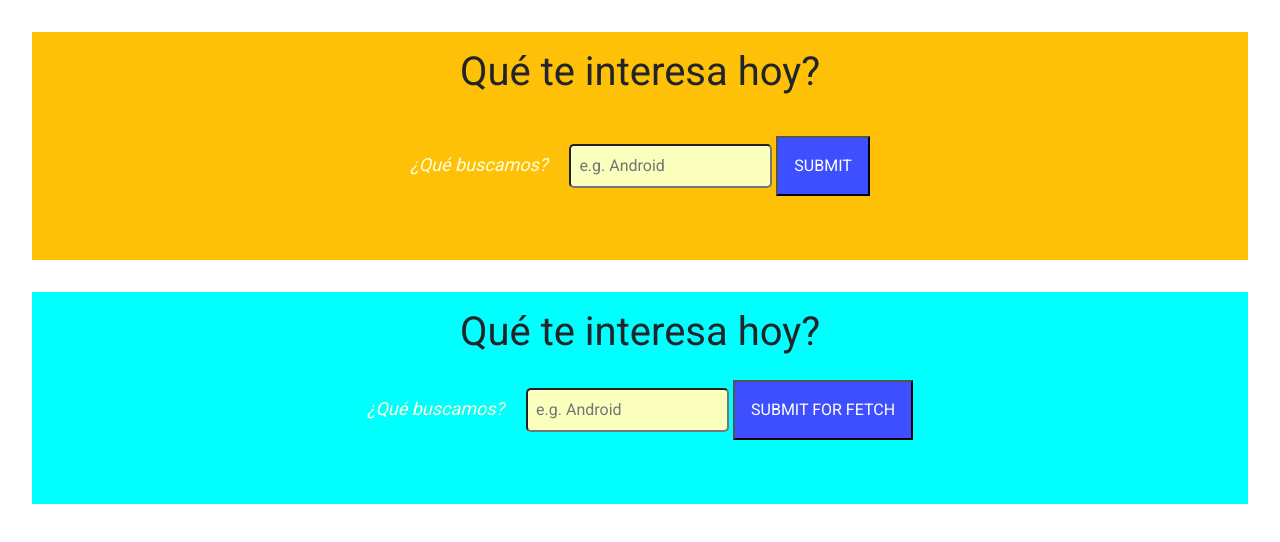
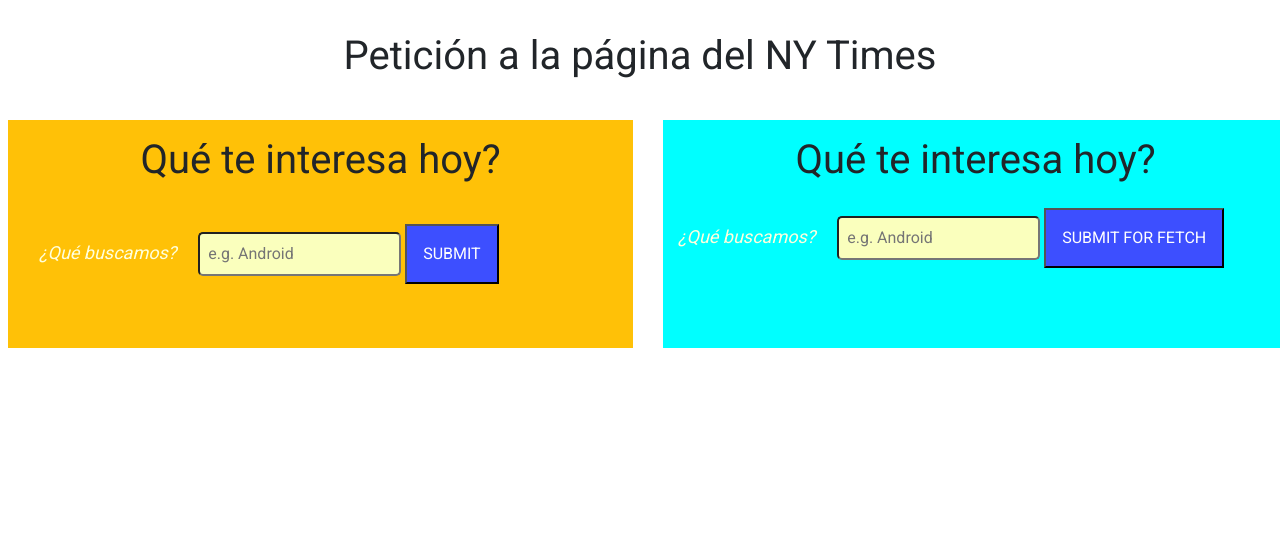
Before and after one commit to LeslyN/xhr-5-project-demo, a website: page public/index.html in a window 1280 px wide. Drawn offline with nearby package versions, Linux system fonts and the light colour scheme.

Commit message:
actualizando readme, estilos

```diff
--- a/public/css/main.css
+++ b/public/css/main.css
@@ -4,6 +4,8 @@
 
 .bg-fetch-container, .bg-xhr-container {
   padding-top: 1em;
+  margin-left: .5em;
+  height: 100%;
 }
 
 .bg-xhr-container {
@@ -12,8 +14,10 @@
 
 .bg-fetch-container {
   background-color: aqua;
-  padding: 1em;
-  margin-top: 2em;
+}
+
+.center {
+  text-align: center
 }
 
 label, .articleClass {
--- a/public/index.html
+++ b/public/index.html
@@ -12,10 +12,13 @@
 </head>
 <body>
   <header class="masthead">
-    <section class="container-fluid bg-xhr-container">
+    <h1>Petición a la página del NY Times</h1>
+  </header>
+
   <div class="row">
-        <div class="col">
-          <h1>Qué te interesa hoy?</h1>
+    <div class="col col-lg-6">
+      <div class="container-fluid bg-xhr-container">
+        <h1 class="center">Qué te interesa hoy?</h1>
         <div class="site-container">
           <form id="search-form">
             <label for="search-keyword" class="visuallyhidden">¿Qué buscamos?</label>
@@ -29,12 +32,9 @@
         </div>
       </div>
     </div>
-    </section>
-
-    <section class="container-fluid bg-fetch-container">
-      <div class="row">
-        <div class="col">
-          <h1>Qué te interesa hoy?</h1>
+    <div class="col col-lg-6">
+      <div class="container-fluid bg-fetch-container">
+        <h1 class="center">Qué te interesa hoy?</h1>
 
         <div class="site-fetch-container">
           <form id="search-fetch-form">
@@ -49,8 +49,7 @@
         </div>
       </div>
     </div>
-    </section>
-  </header>
+  </div>
 
   <script src="js/app.js"></script>
 </body>
```
Also changed, not shown: README.md. Lines whose indentation alone changed are shown as unchanged.
